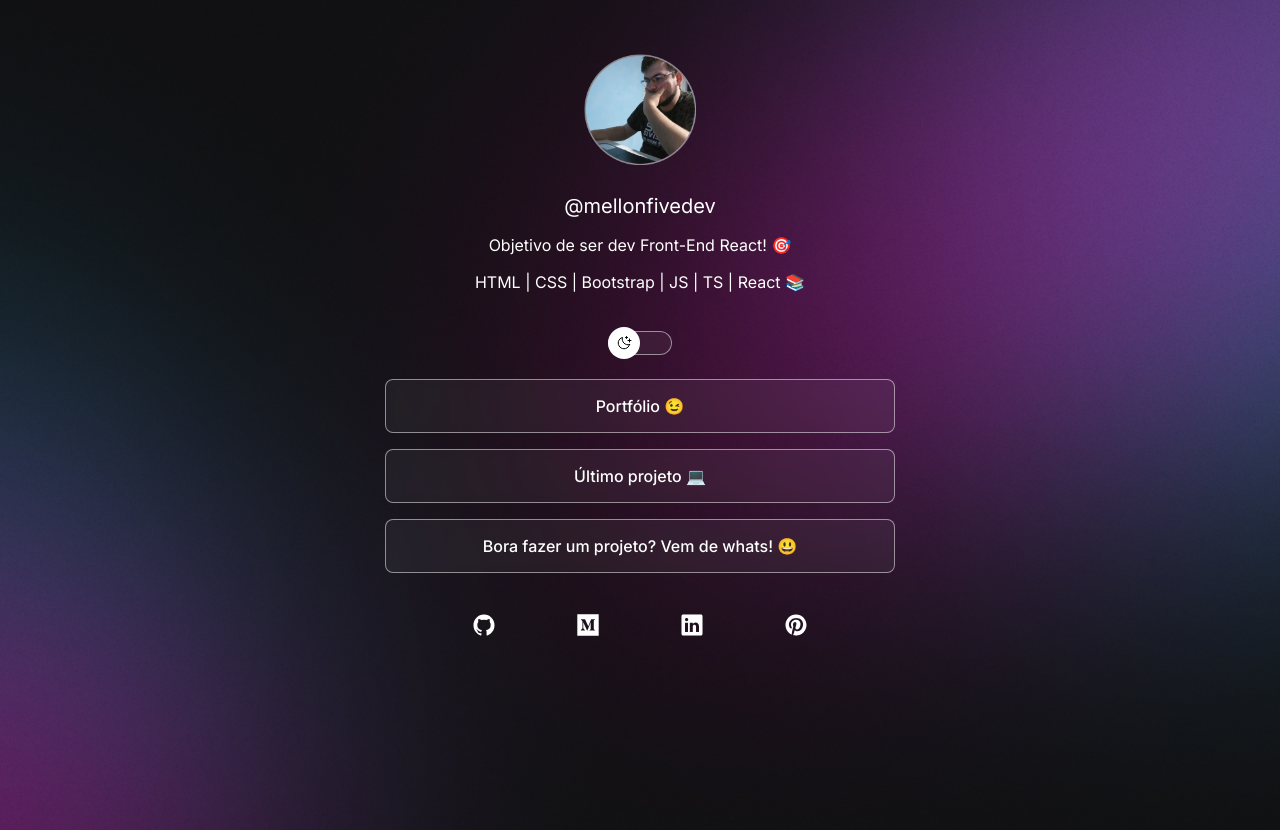
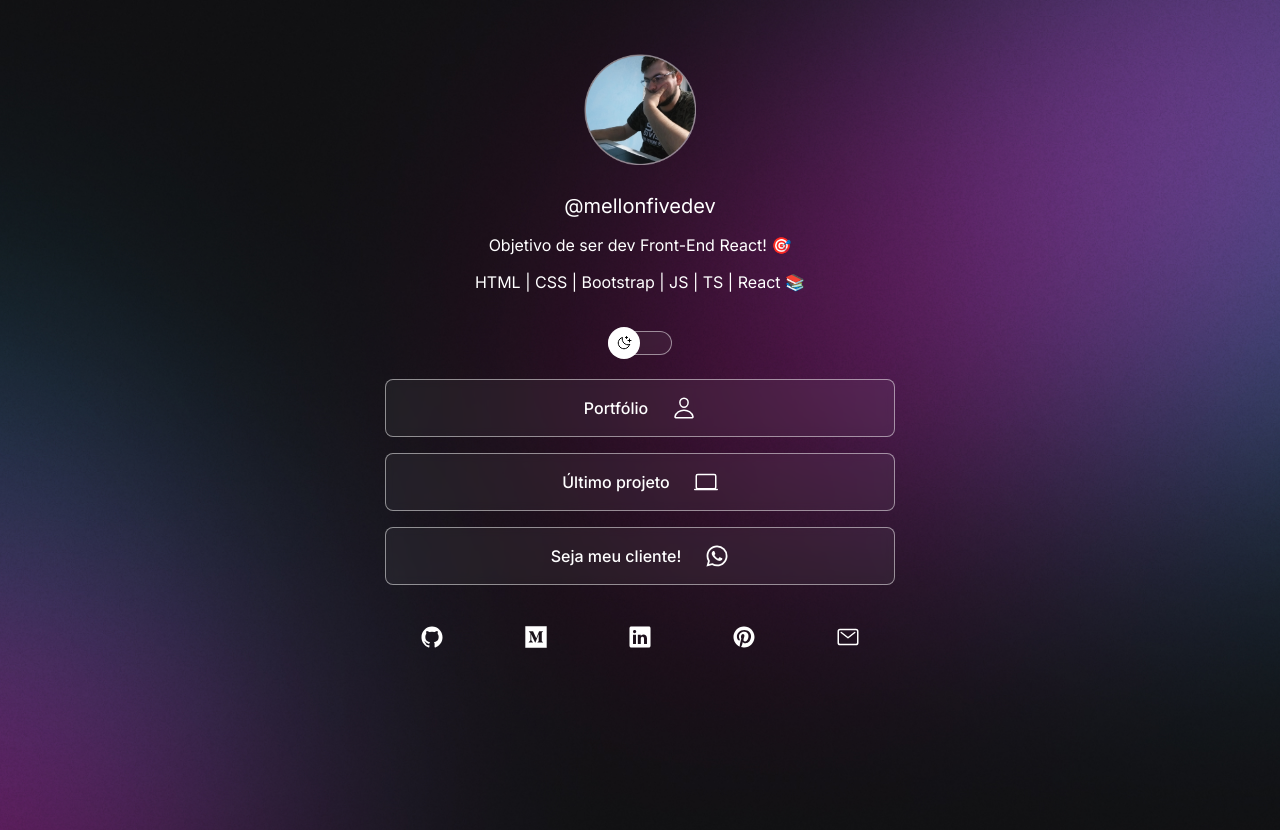
Before and after one commit to MellonFive/dev-links, a plain HTML site: page index.html in a window 1280 px wide. Drawn offline with nearby package versions, Linux system fonts and the light colour scheme.

Commit message:
Add new icons

```diff
--- a/index.html
+++ b/index.html
@@ -33,17 +33,15 @@
 
       <ul>
         <li>
-          <a href="https://felipe-castelli-mellao.vercel.app/"
-            target="_blank"
-          >Portfólio 😉</a>
+          <a href="https://felipe-castelli-mellao.vercel.app/" target="_blank">Portfólio<ion-icon name="person-outline"></ion-icon></a>
         </li>
 
         <li>
-          <a href="https://mellonfive.github.io/nlw-space-time/" target="_blank">Último projeto 💻</a>
+          <a href="https://mellonfive.github.io/nlw-space-time/" target="_blank">Último projeto <ion-icon name="laptop-outline"></ion-icon></a>
         </li>
 
         <li>
-          <a href="tel:+5511941709741">Bora fazer um projeto? Vem de whats! 😃</a>
+          <a href="tel:+5511941709741">Seja meu cliente!<ion-icon name="logo-whatsapp"></ion-icon></a>
         </li>
       </ul>
 
@@ -64,6 +62,10 @@
           <ion-icon name="logo-pinterest"></ion-icon>
         </a>
 
+        <a href="mailto:felipe.mellao08@gmail.com" target="_blank">
+          <ion-icon name="mail-outline"></ion-icon>
+        </a>
+
       </div>
 
       <!-- <footer>
--- a/style.css
+++ b/style.css
@@ -149,6 +149,11 @@ ul li a:hover {
   border: 1.5px solid var(--text-color);
 }
 
+ul li a [name="person-outline"], ul li a [name="laptop-outline"], ul li a [name="logo-whatsapp"] {
+  margin-left: 1.5rem;
+  font-size: 24px;
+}
+
 /* social-Links */
 #social-links {
   display: flex;
```
